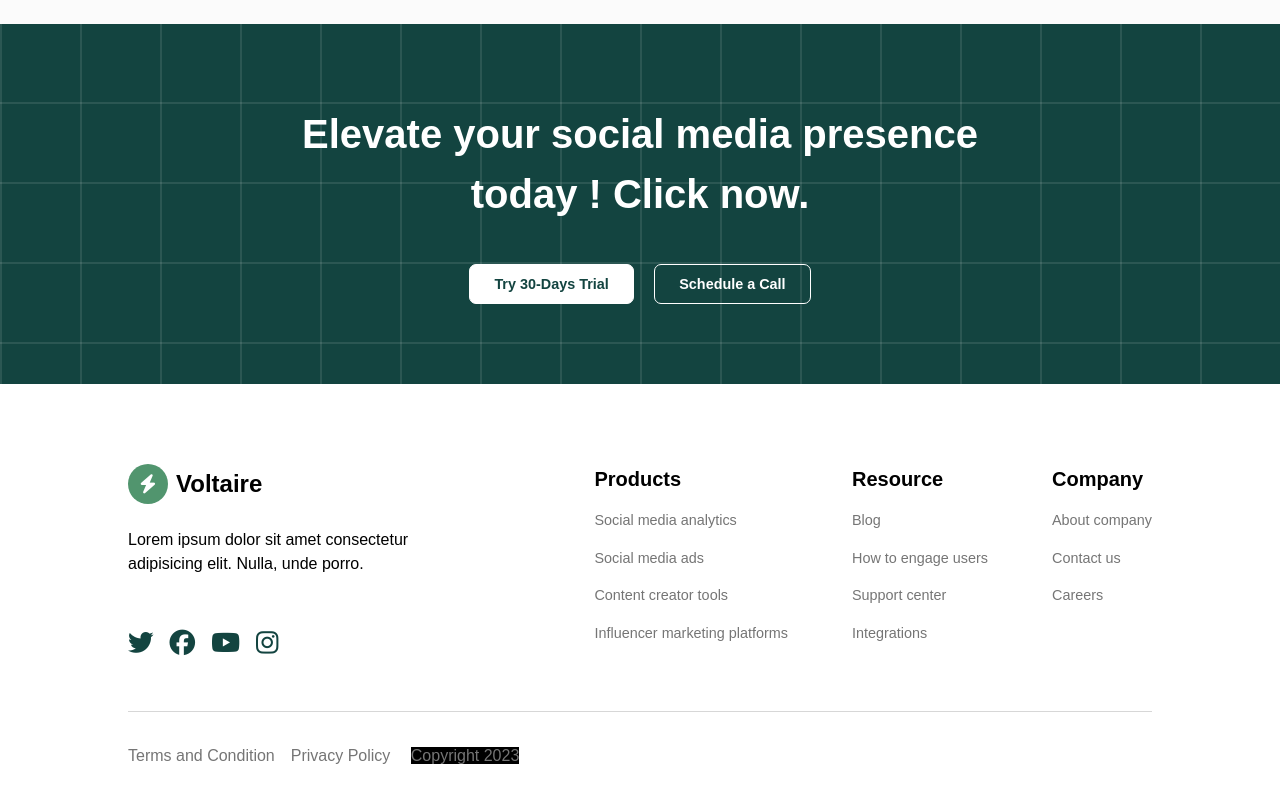
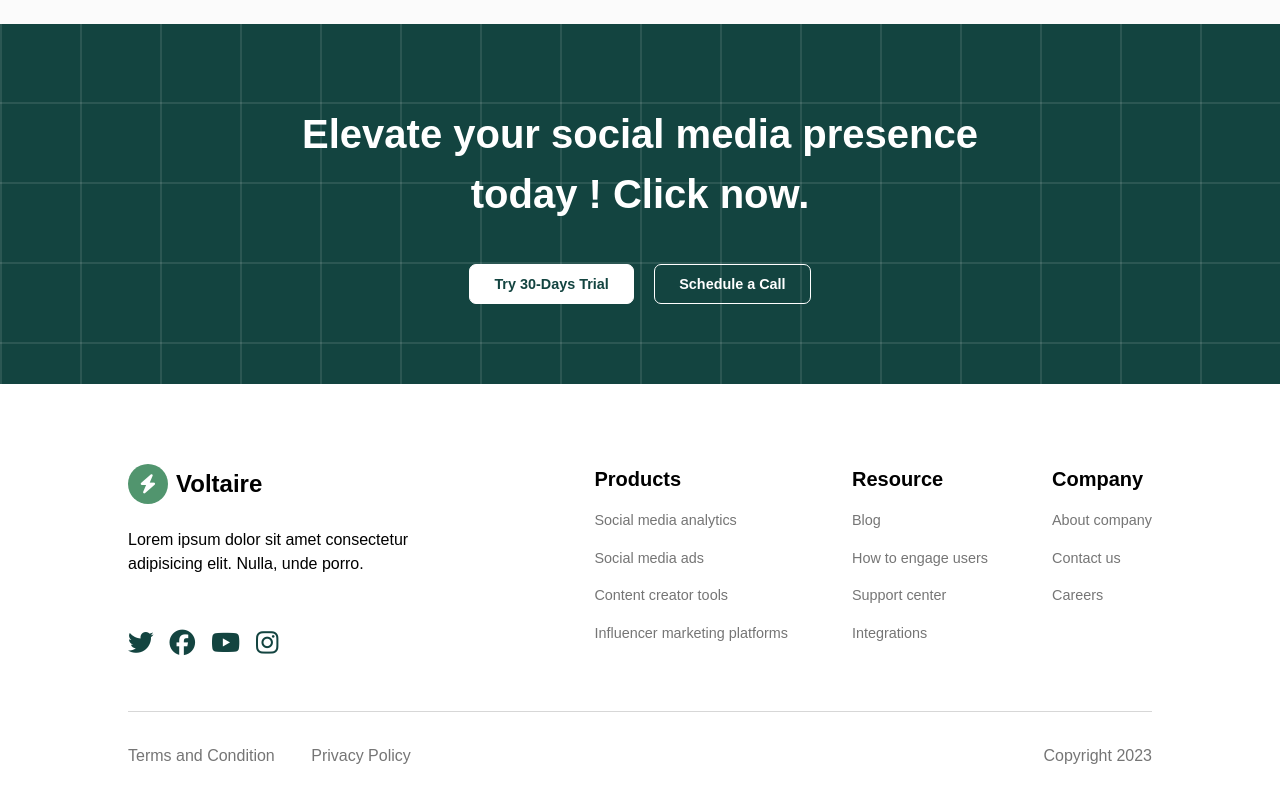
Before and after one commit to vilay1702/landing-page-1, a website: page index.html in a window 1280 px wide. Shown: the part 4077-4877 px from the top of the page. Drawn offline with Linux system fonts and the light colour scheme.

Commit message:
completed css for laptop device

```diff
--- a/index.html
+++ b/index.html
@@ -237,7 +237,12 @@
             </div>
         </div>
         <div class="footer-seperation"></div>
-        <div class="footer-copyright"><span>Terms and Condition</span><span>Privacy Policy</span>
+        <div class="footer-copyright">
+            <div>
+
+                <span>Terms and Condition</span>
+                <span>Privacy Policy</span>
+            </div>
             <span class="copyright">Copyright 2023</span>
         </div>
     </footer>
--- a/package.json
+++ b/package.json
@@ -4,7 +4,8 @@
   "description": "",
   "main": "index.js",
   "scripts": {
-    "test": "echo \"Error: no test specified\" && exit 1"
+    "test": "echo \"Error: no test specified\" && exit 1",
+    "sass": "sass --watch style.scss style.css"
   },
   "author": "",
   "license": "ISC"
--- a/style.scss
+++ b/style.scss
@@ -515,14 +515,14 @@ footer {
 
 .footer-copyright {
   margin-bottom: 2rem;
-  > span {
+  display: flex;
+  justify-content: space-between;
+  span:nth-child(1) {
+    margin-right: 2rem;
+  }
+  span {
     color: $color-grey-2;
-    margin-right: 1rem;
   }
-}
-.copyright {
-  margin-left: auto;
-  background-color: #000;
 }
 
 /* RESPONSIVE */
```
Also changed, not shown: style.css, 1 other file.
